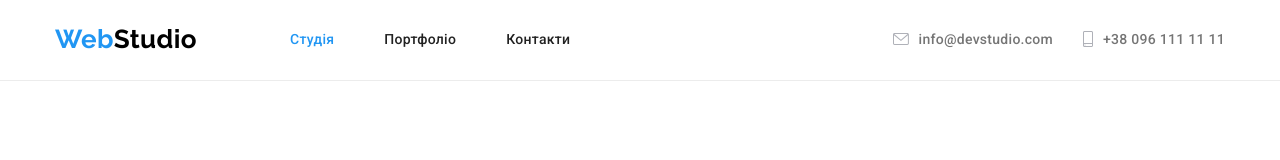
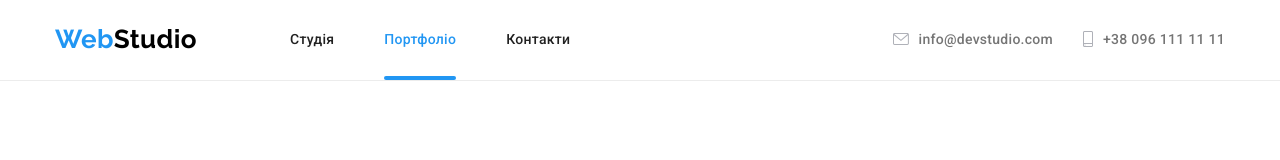
Before and after one commit to Oleghs/goit-markup-hw-05, a plain HTML site: page portfolio.html in a window 1280 px wide. Shown: the top 160 px of the page. Drawn offline with nearby package versions, Linux system fonts and the light colour scheme.

Commit message:
all done

```diff
--- a/css/styles.css
+++ b/css/styles.css
@@ -129,6 +129,21 @@ body {
   gap: 50px;
 }
 
+.site-nav-link.active::after {
+  content: '';
+  display: block;
+  position: absolute;
+
+  bottom: -1px;
+  left: 0;
+
+  display: block;
+  width: 100%;
+  height: 4px;
+  background: var(--accent-color);
+  border-radius: 2px;
+}
+
 .nav-links {
   display: flex;
   margin-left: auto;
@@ -150,6 +165,8 @@ body {
 }
 
 .site-nav-link {
+  position: relative;
+  padding: 32px 0;
   color: var(--link-color);
   font-weight: 500;
   line-height: calc(16 / 14);
--- a/portfolio.html
+++ b/portfolio.html
@@ -27,8 +27,8 @@
 
         <nav>
           <ul class="site-nav">
-            <li><a href="./index.html" class="site-nav-link active">Студія</a></li>
-            <li><a href="./portfolio.html" class="site-nav-link">Портфоліо</a></li>
+            <li><a href="./index.html" class="site-nav-link">Студія</a></li>
+            <li><a href="./portfolio.html" class="site-nav-link active">Портфоліо</a></li>
             <li><a href="" class="site-nav-link">Контакти</a></li>
           </ul>
         </nav>
```
Also changed, not shown: index.html (+5 -2 lines).
